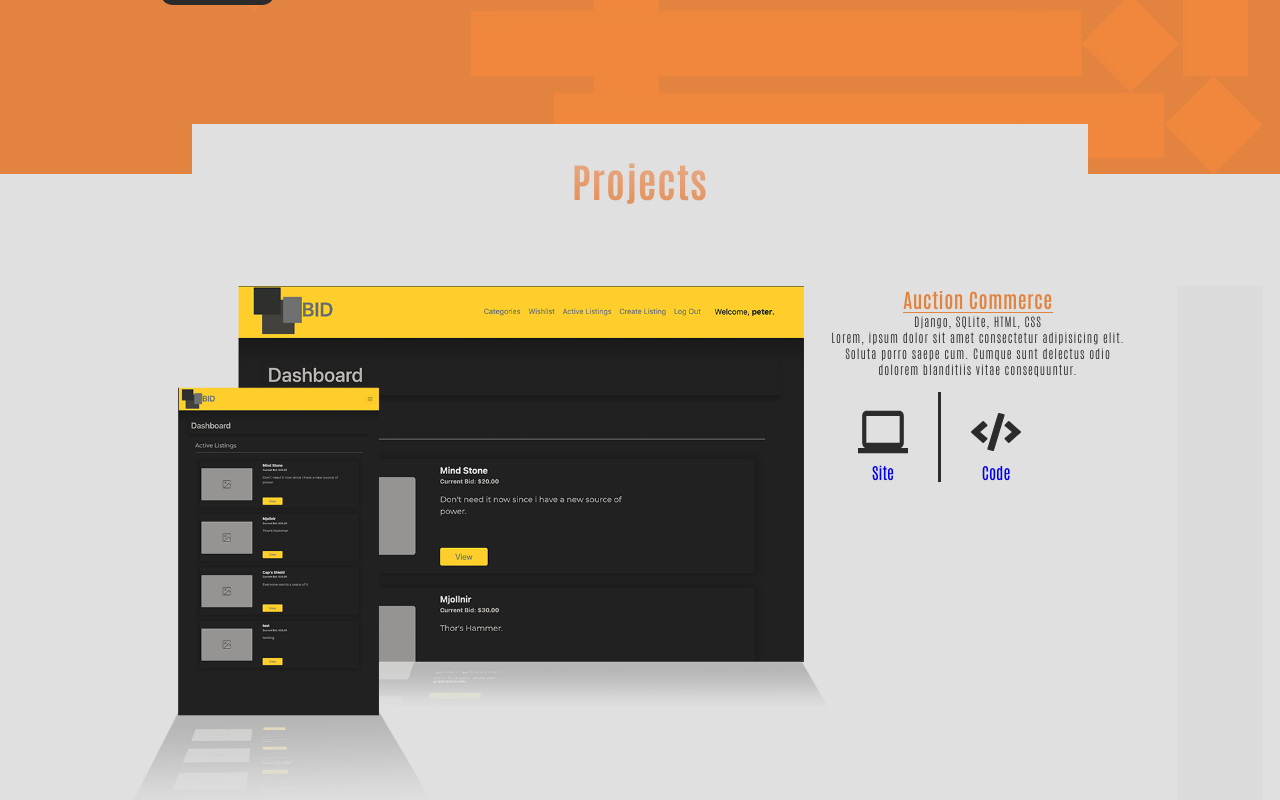
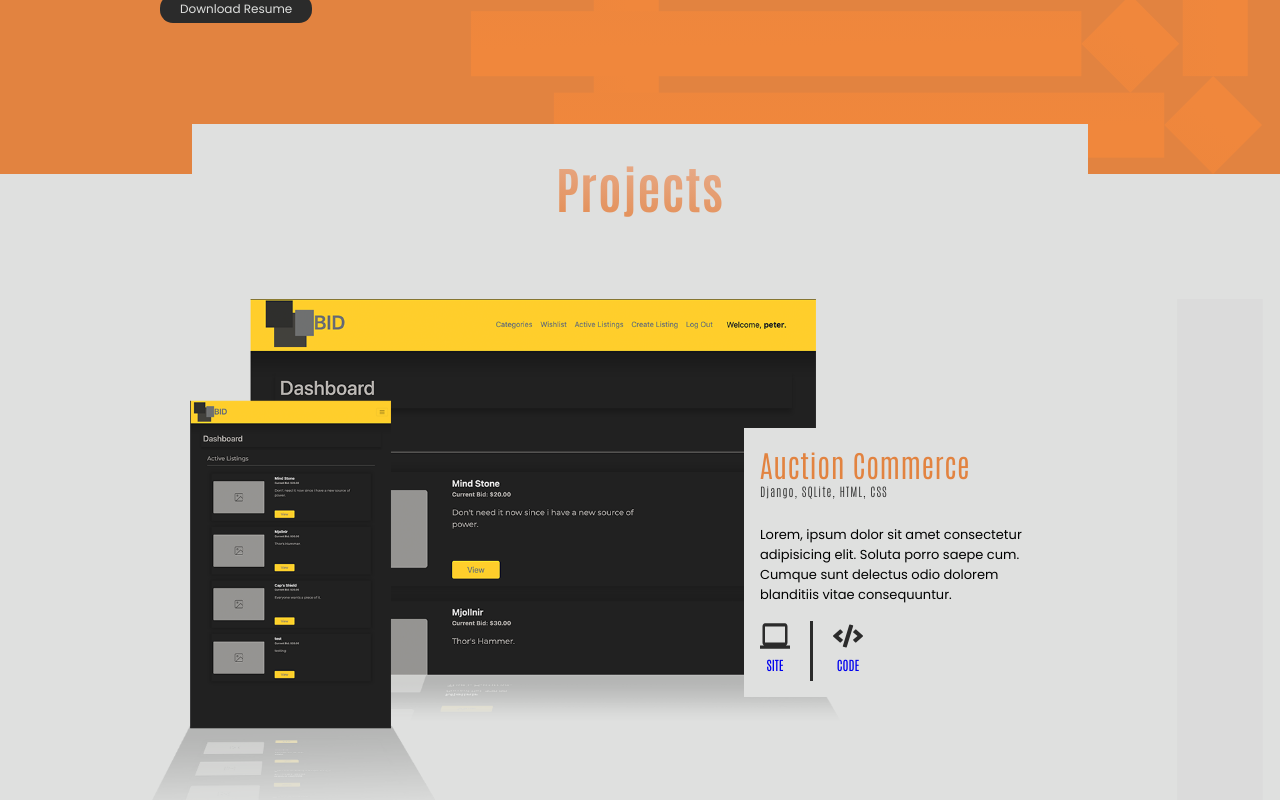
Before and after one commit to peter33chavez/Portfolio, a React (Create React App) app: page / in a window 1280 px wide. Shown: the part 540-1340 px from the top of the page. Built offline with nearby package versions, Linux system fonts and the light colour scheme.

Commit message:
finished up projects web design

```diff
--- a/public/index.html
+++ b/public/index.html
@@ -26,20 +26,15 @@
     -->
     <link rel="preconnect" href="https://fonts.gstatic.com">
     <link href="https://fonts.googleapis.com/css2?family=Antonio:wght@100;200;300;400;500;600;700&display=swap" rel="stylesheet">
+    <link rel="preconnect" href="https://fonts.gstatic.com">
+    <link rel="preconnect" href="https://fonts.gstatic.com">
+    <link href="https://fonts.googleapis.com/css2?family=Poppins:wght@100;300;400;600;700;800&display=swap" rel="stylesheet">
+
+
     <title>Portfolio</title>
   </head>
   <body>
     <noscript>You need to enable JavaScript to run this app.</noscript>
     <div id="root"></div>
-    <!--
-      This HTML file is a template.
-      If you open it directly in the browser, you will see an empty page.
-
-      You can add webfonts, meta tags, or analytics to this file.
-      The build step will place the bundled scripts into the <body> tag.
-
-      To begin the development, run `npm start` or `yarn start`.
-      To create a production bundle, use `npm run build` or `yarn build`.
-    -->
   </body>
 </html>
--- a/src/App.css
+++ b/src/App.css
@@ -1,5 +1,5 @@
 *{
-    font-family: antonio;
+    font-family: 'Antonio', sans-serif;
     margin: 0;
     padding: 0;
     text-decoration: none;
@@ -73,6 +73,8 @@
     width: 260px;
 }
 .about-summary{
+    font-family: 'Poppins' , sans-serif;
+    font-weight: 600;
     margin-top: 1em;
     font-weight: 100;
 }
@@ -84,8 +86,9 @@
     padding: 5px 20px;
     border: 0;
     border-radius: 13px;
+    font-family: 'Poppins' , sans-serif;
     font-size: 12px;
-    font-weight: 100;
+    font-weight: 400;
     cursor: pointer;
 }
 .resume-btn:hover{
@@ -114,15 +117,16 @@
     text-align: center;
 
     font-weight: 700;
-    font-size: 40px;
-    margin-block-end: 0;
-    margin-block-start: 0;
+    font-size: 50px;
 }
 
 .projects{
     background: #DFE0DF;
     min-height: 100vh;
     width:100%;
+    display: flex;
+    flex-direction: column;
+    align-items: center;
     background-image: url('./Images/ProjectDetail1.svg'), url('./Images/ProjectDetail2.svg'), url('./Images/ProjectDetail3.svg');
     background-size: 120px, 900px, 500px;
     background-position:right top, left 1180px, right bottom 100px ;
@@ -134,11 +138,13 @@
    max-width: 2000px;
    margin: 0 auto;
    display: flex;
+   align-items: center;
+   justify-content: center;
+   margin-bottom: 100px;
 }
 
 .project-images-container{
     display: flex;
-    margin-bottom: 100px;
 }
 
 .mockup-card{
@@ -154,54 +160,62 @@
     background: #DFE0DF;
     display:flex;
     width: 300px;
+    position:relative;
+    left: -6em;
     flex-direction: column;
     align-items: center;
+    padding: 1em;
+
 }
 
 .project-detail-container h2{
     color: #E28340;
-    text-align: center;
-    font-weight: 600;
-    font-size: 20px;
+    font-weight: 300;
+    font-size: 30px;
     letter-spacing: .5px;
 }
-.project-detail-container hr{
-    height: 1px;
-    width: 150px;
-    background-color: #E28340;
-    border: none;
-    margin: auto;
-}
-.project-detail-container p{
+
+.project-tools{
     font-weight: 100;
     color: #2B2B2B;
     font-size: 12px;
     letter-spacing: 1px;
-    text-align: center;
+
+}
+
+.project-description{
+    margin-top: 2em;
+    font-family: 'Poppins' , sans-serif;
+    font-weight: 400;
+    line-height: 20px;
+    font-size: 13px;
+    max-width: 270px;
+
 }
 
 .project-links-container{
     display:flex;
-}
+    margin-top: 1em;
 
-.link-container{
-    margin: 30px;
 }
 .link-container p{
     text-align: center;
+    text-transform: uppercase;
+    font-size: 13px;
 }
 
 .link-container a img{
-    width: 50px;
-    height: 50px;
+    width: 30px;
+    height: 30px;
     margin-bottom: 3px;
 }
 
 .vl{
     border-left: 3px solid #2B2B2B;
-    height: 90px;
+    height: 60px;
+    margin: 0 20px;
     position: relative;
-    top: 15px;
+
 }
 /* Tools */
 .tools-title-container{
--- a/src/Components/Projects.js
+++ b/src/Components/Projects.js
@@ -33,7 +33,7 @@
         description: 'Lorem, ipsum dolor sit amet consectetur adipisicing elit. Soluta porro saepe cum. Cumque sunt delectus odio dolorem blanditiis vitae consequuntur.',
         site: 'https://peter33chavez.github.io/search-project0/',
         code: 'https://github.com/peter33chavez/search-project0',
-        web: GoogleMock
+        mockup: GoogleMock
     },
 ]
 
@@ -51,8 +51,7 @@
                     <div className="cta-details">
                         <div className="project-detail-container">
                             <h2 className="project-title">{project.title}</h2>
-                            <hr />
-                            <p className='tech-stacks'>{project.stacks}</p>
+                            <p className='project-tools'>{project.stacks}</p>
                             <p className='project-description'>{project.description}</p>
                         </div>
                         <div className="project-links-container">
```
